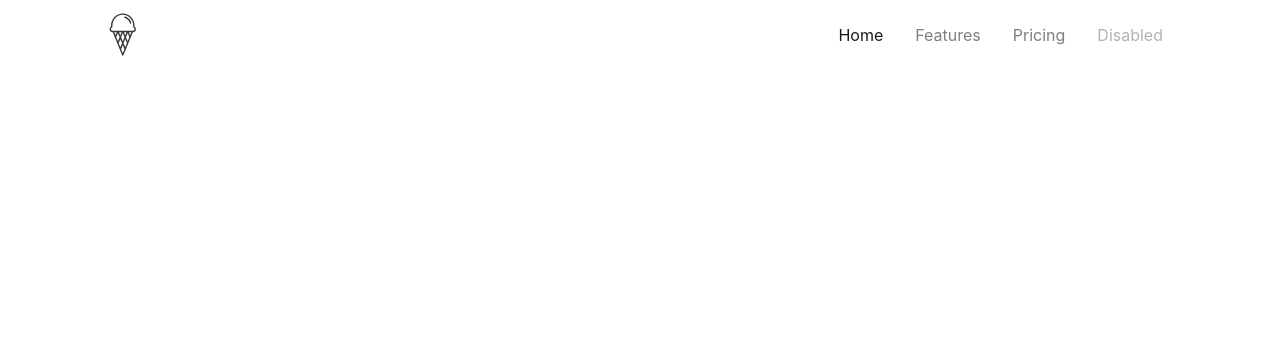
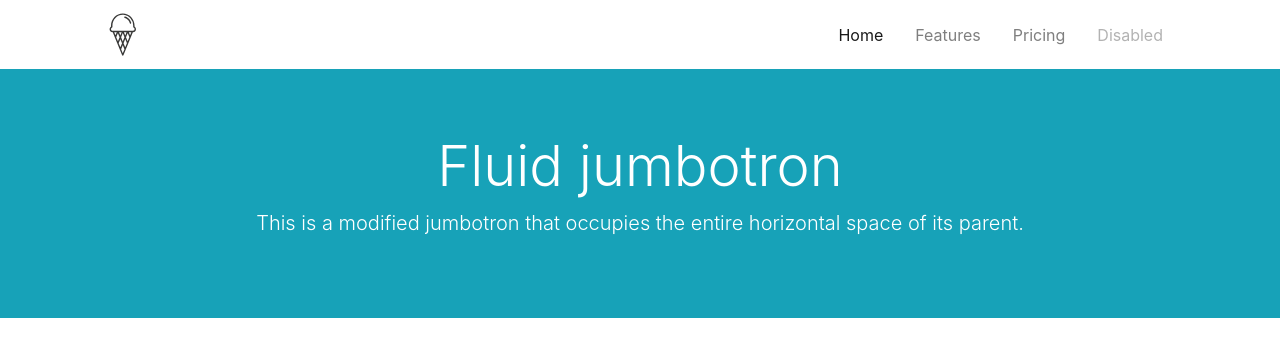
Before and after one commit to xab221/Netacademia-Bootstrap-4-Hazifeladat, a plain HTML site: page index.html in a window 1280 px wide. Drawn offline with nearby package versions, Linux system fonts and the light colour scheme.

Commit message:
fluid jumbotron

```diff
--- a/index.html
+++ b/index.html
@@ -38,6 +38,12 @@
         </div>
       </nav>
     </div>
+    <div class="jumbotron jumbotron-fluid text-center">
+      <div class="container">
+        <h1 class="display-4">Fluid jumbotron</h1>
+        <p class="lead">This is a modified jumbotron that occupies the entire horizontal space of its parent.</p>
+      </div>
+    </div>
 
 
     <!-- Optional JavaScript -->
--- a/style.css
+++ b/style.css
@@ -1,3 +1,8 @@
 .logo {
   width: 43px;
 }
+
+.jumbotron {
+  color: white;
+  background-color: #17a2b8;
+}
```
